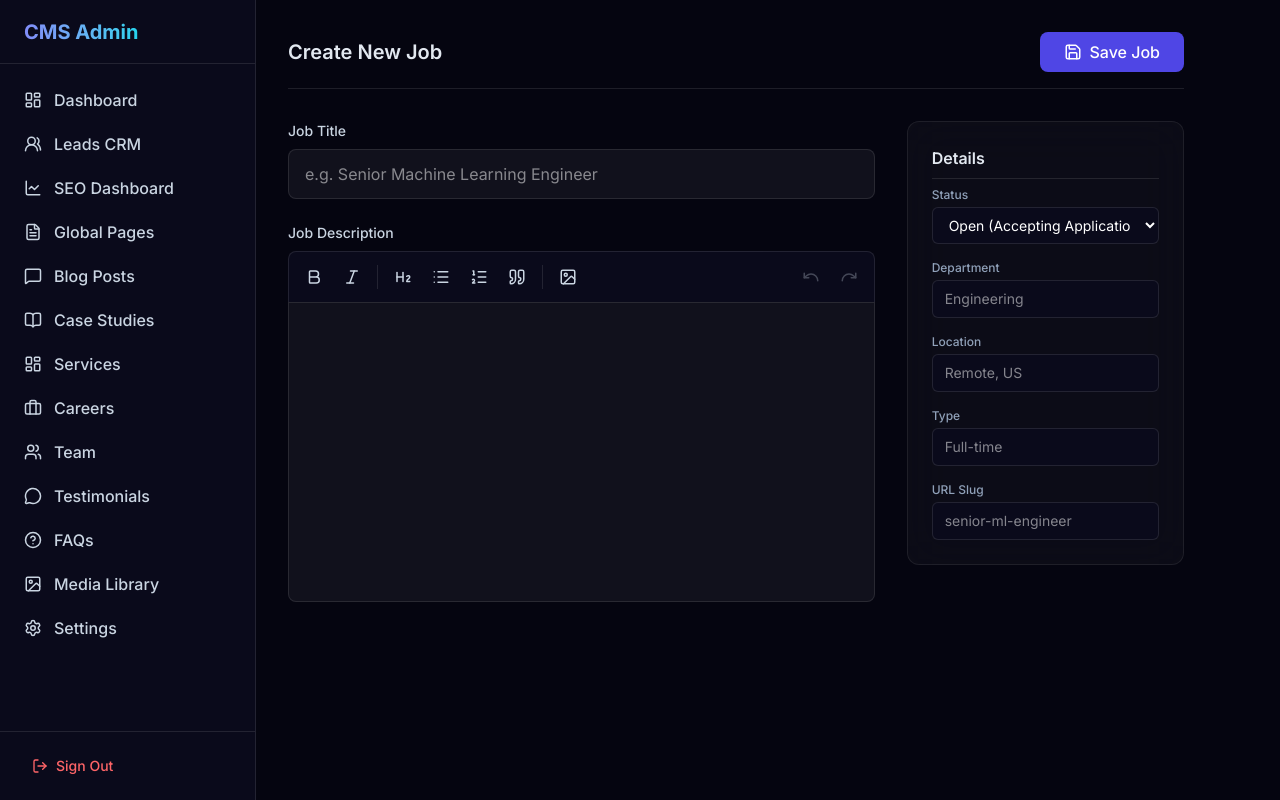
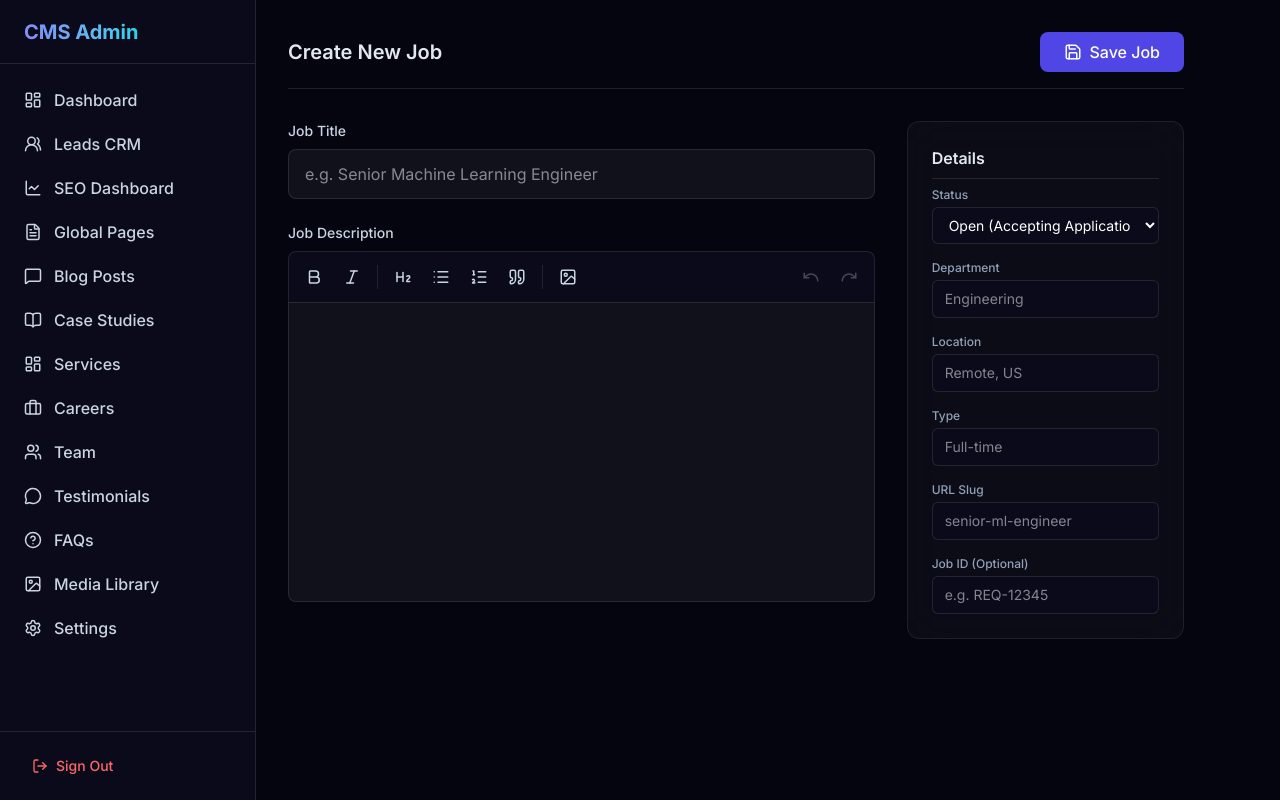
Before and after one commit to liyakathaalikt-oss/loopernode, a Next.js app: page /admin/careers/new in a window 1280 px wide. Built offline with nearby package versions, Linux system fonts and the light colour scheme; no server answers.

Commit message:
Feat: Add Job ID field to JobPosting schema and Admin Careers CMS

```diff
--- a/app/actions/careers.ts
+++ b/app/actions/careers.ts
@@ -31,6 +31,7 @@ export async function saveJob(formData: FormData) {
   const id = formData.get("id") as string | null;
   const title = formData.get("title") as string;
   const slug = formData.get("slug") as string;
+  const jobId = formData.get("jobId") as string | null;
   const department = formData.get("department") as string;
   const location = formData.get("location") as string;
   const type = formData.get("type") as string;
@@ -40,6 +41,7 @@ export async function saveJob(formData: FormData) {
   const data = {
     title,
     slug,
+    jobId,
     department,
     location,
     type,
--- a/app/admin/(dashboard)/careers/career-form.tsx
+++ b/app/admin/(dashboard)/careers/career-form.tsx
@@ -130,6 +130,17 @@ export function CareerForm({ initialData }: { initialData?: any }) {
                 placeholder="senior-ml-engineer"
               />
             </div>
+
+            <div>
+              <label className="block text-xs font-medium text-slate-400 mb-1">Job ID (Optional)</label>
+              <input
+                name="jobId"
+                type="text"
+                defaultValue={initialData?.jobId}
+                className="w-full px-3 py-2 text-sm bg-dark-900 border border-white/10 rounded-md focus:outline-none focus:border-primary-500 text-white"
+                placeholder="e.g. REQ-12345"
+              />
+            </div>
           </div>
         </div>
       </div>
```
Also changed, not shown: 1 other file (tests, documents, lock files or other folders).
